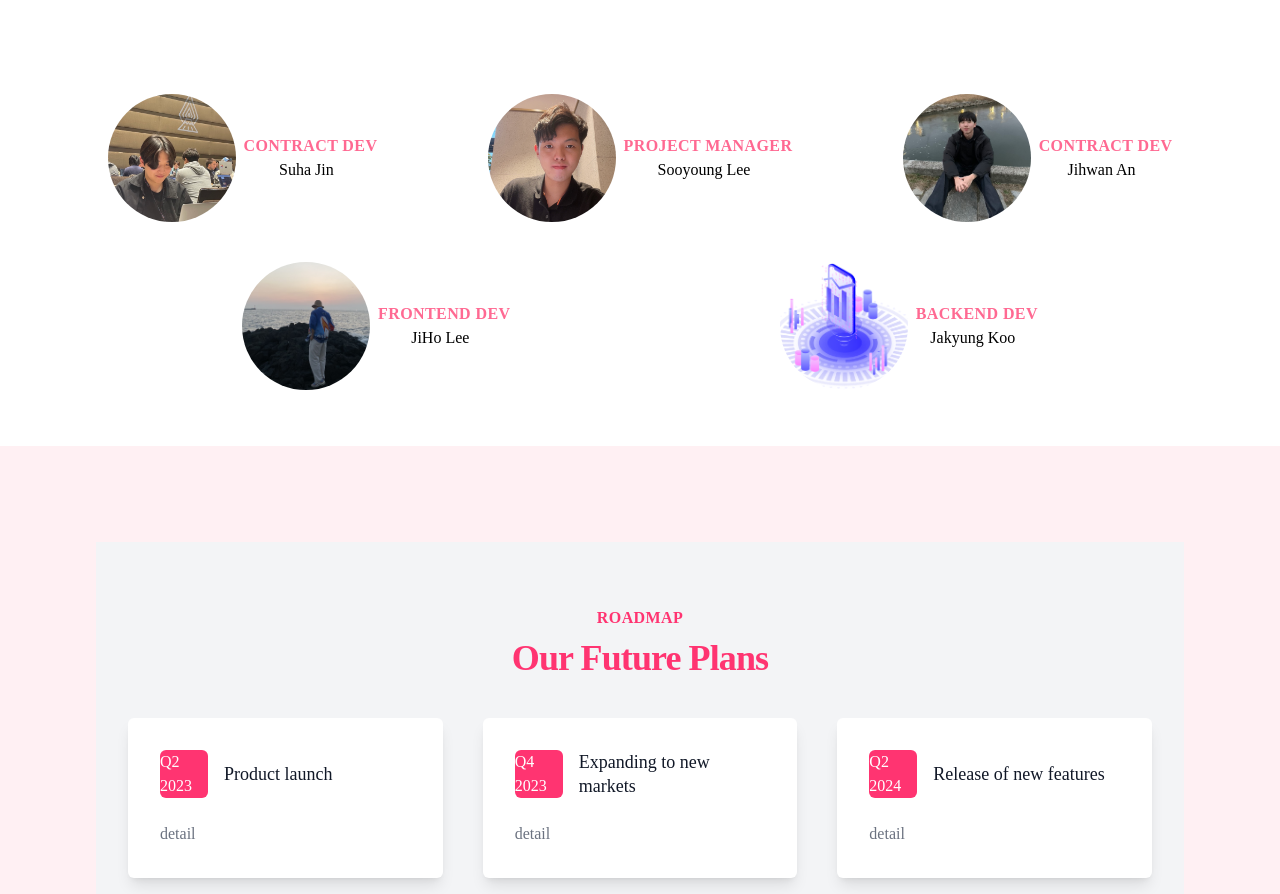
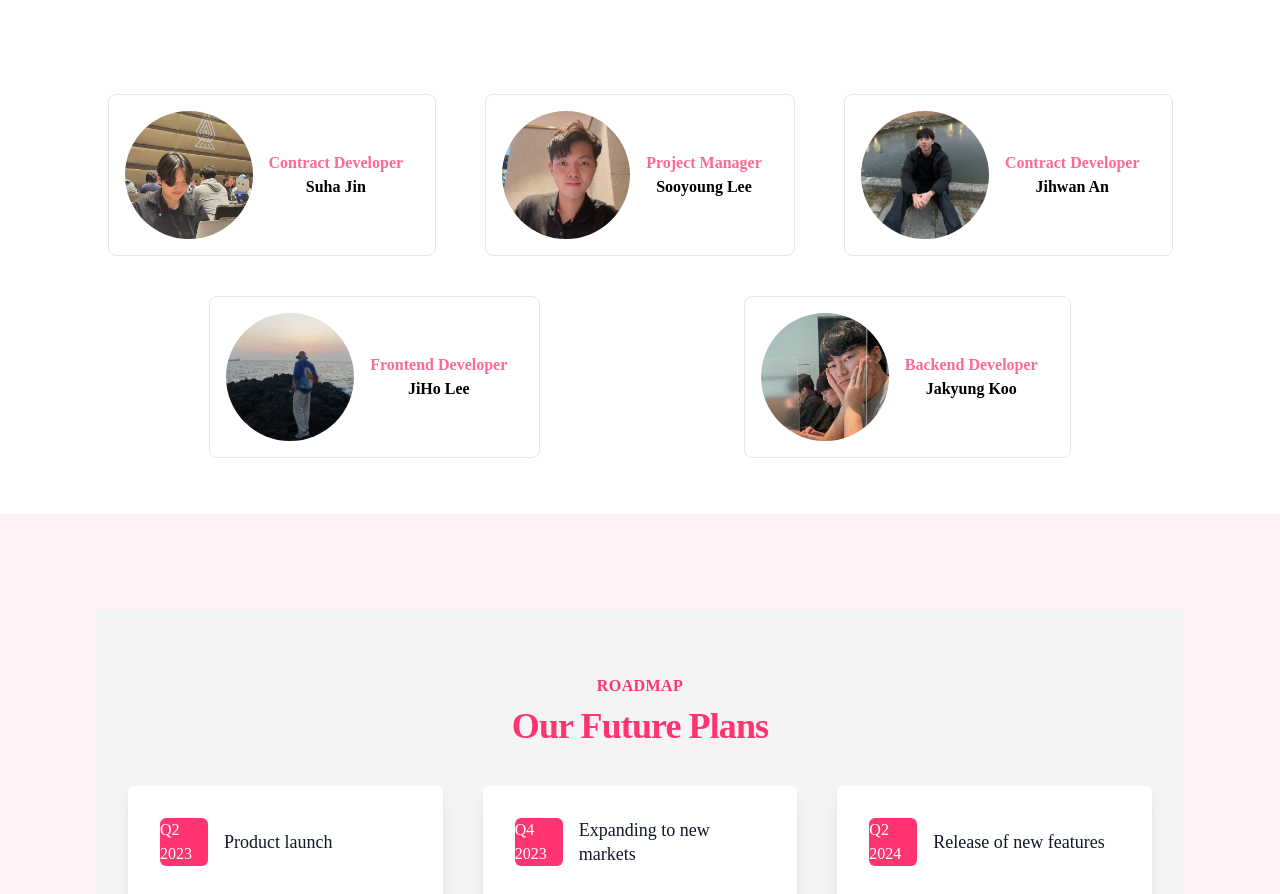
Before and after one commit to ETHGlobal-Tokyo-ValleyDance/defutures-frontend, a React (Vite) app: page / in a window 1280 px wide. Shown: the part 3079-3973 px from the top of the page. Built offline with nearby package versions, Linux system fonts and the light colour scheme; a web font is replaced by a local one.

Commit message:
jakyung profile

```diff
--- a/src/pages/home/Profile.tsx
+++ b/src/pages/home/Profile.tsx
@@ -1,3 +1,4 @@
+import { IoLogoGithub } from "react-icons/io";
 interface ProfileProps {
   img: string;
   role: string;
@@ -8,13 +9,13 @@ interface ProfileProps {
 const Profile = ({ img, role, name, link }: ProfileProps) => {
   return (
     <a href={`${link}`} target="_blank">
-      <div className="flex flex-row items-center">
+      <div className="flex items-center border-[0.5px] p-4 pr-8 rounded-lg hover:shadow-lg">
         <img src={img} className="w-32 h-32 rounded-full object-cover " />
-        <div>
-          <h2 className="text-base ml-2 text-primary-400 font-semibold tracking-wide uppercase">
+        <div className="ml-4">
+          <p className="text-primary-400 font-semibold">
             {role}
-          </h2>
-          <p>{name}</p>
+          </p>
+          <p className="font-semibold">{name}</p>
         </div>
       </div>
     </a>
--- a/src/pages/home/index.tsx
+++ b/src/pages/home/index.tsx
@@ -7,6 +7,7 @@ import jiho from "../../assets/home/profile/jiho.png";
 import jihwan from "../../assets/home/profile/jihwan.jpeg";
 import suha from "../../assets/home/profile/suha.jpeg";
 import sooyoung from "../../assets/home/profile/sooyoung.jpeg";
+import jakyung from "../../assets/home/profile/jakyung.jpg";
 import Profile from "./Profile";
 import { Link } from "react-router-dom";
 import { AiFillCloseCircle } from "react-icons/ai";
@@ -243,7 +244,7 @@ const Home = () => {
             <div className="flex items-center justify-between mt-24">
               <Profile
                 img={suha}
-                role={"Contract Dev"}
+                role={"Contract Developer"}
                 name={"Suha Jin"}
                 link={"https://github.com/djm07073"}
               />
@@ -255,7 +256,7 @@ const Home = () => {
               />
               <Profile
                 img={jihwan}
-                role={"Contract Dev"}
+                role={"Contract Developer"}
                 name={"Jihwan An"}
                 link={"https://github.com/winterjihwan"}
               />
@@ -263,14 +264,14 @@ const Home = () => {
             <div className="flex mt-10 justify-around">
               <Profile
                 img={jiho}
-                role={"FrontEnd Dev"}
+                role={"Frontend Developer"}
                 name={"JiHo Lee"}
                 link={"https://github.com/mangming2"}
               />
 
               <Profile
-                img={home1}
-                role={"BackEnd Dev"}
+                img={jakyung}
+                role={"Backend Developer"}
                 name={"Jakyung Koo"}
                 link={"https://github.com/lawkelvin33"}
               />
```
Also changed, not shown: src/assets/home/profile/jakyung.jpg (added).
